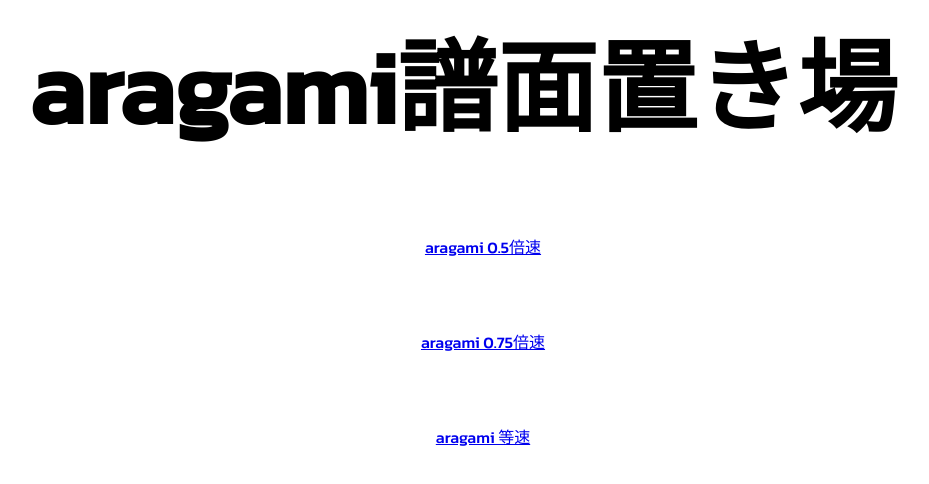
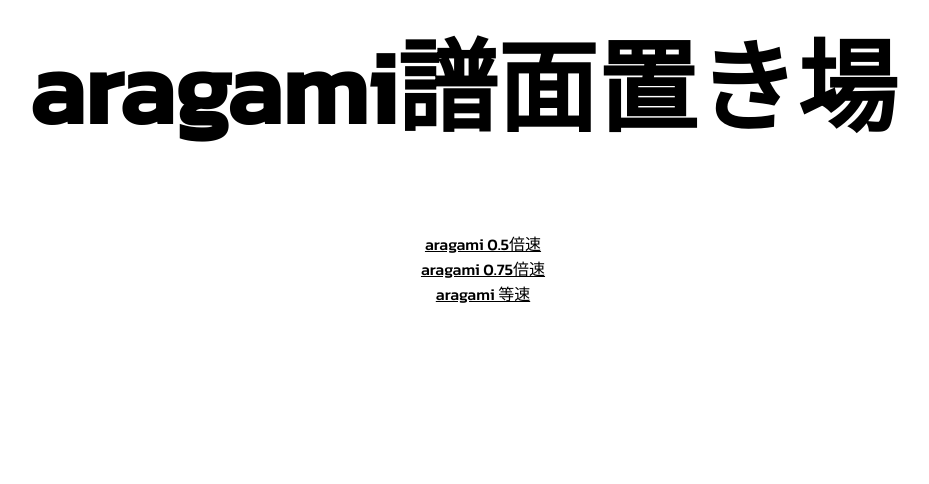
Before and after one commit to paldooon/aragami, a plain HTML site: page index.html in a window 1280 px wide. Shown: the whole page, without its empty margins (177-1106 px from the left). Drawn offline with Linux system fonts and the light colour scheme.

Commit message:
Update index.html

```diff
--- a/index.html
+++ b/index.html
@@ -1,6 +1,6 @@
 <html>
 <head>
-  <title>aragami</title>
+  <title>aragami譜面置き場</title>
   <link rel="preconnect" href="https://fonts.googleapis.com">
   <link rel="preconnect" href="https://fonts.gstatic.com" crossorigin>
   <link href="https://fonts.googleapis.com/css2?family=Kanit:wght@500&display=swap" rel="stylesheet">
@@ -8,7 +8,7 @@
     *{
       font-family: 'Kanit', sans-serif;
     }
-    div.center ul li{
+    div.center ul li a{
       font-size; 70px;
       color: black;
       margin: 70px;
```
